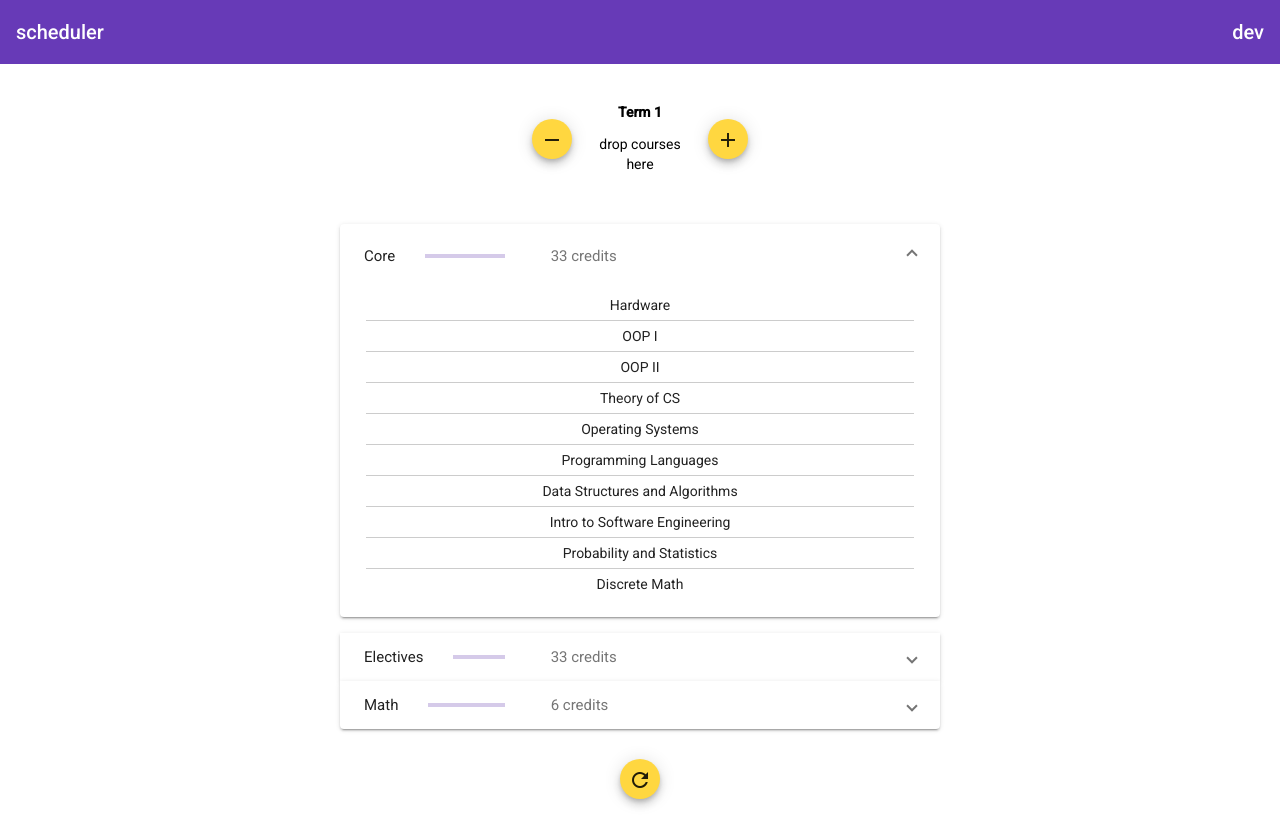
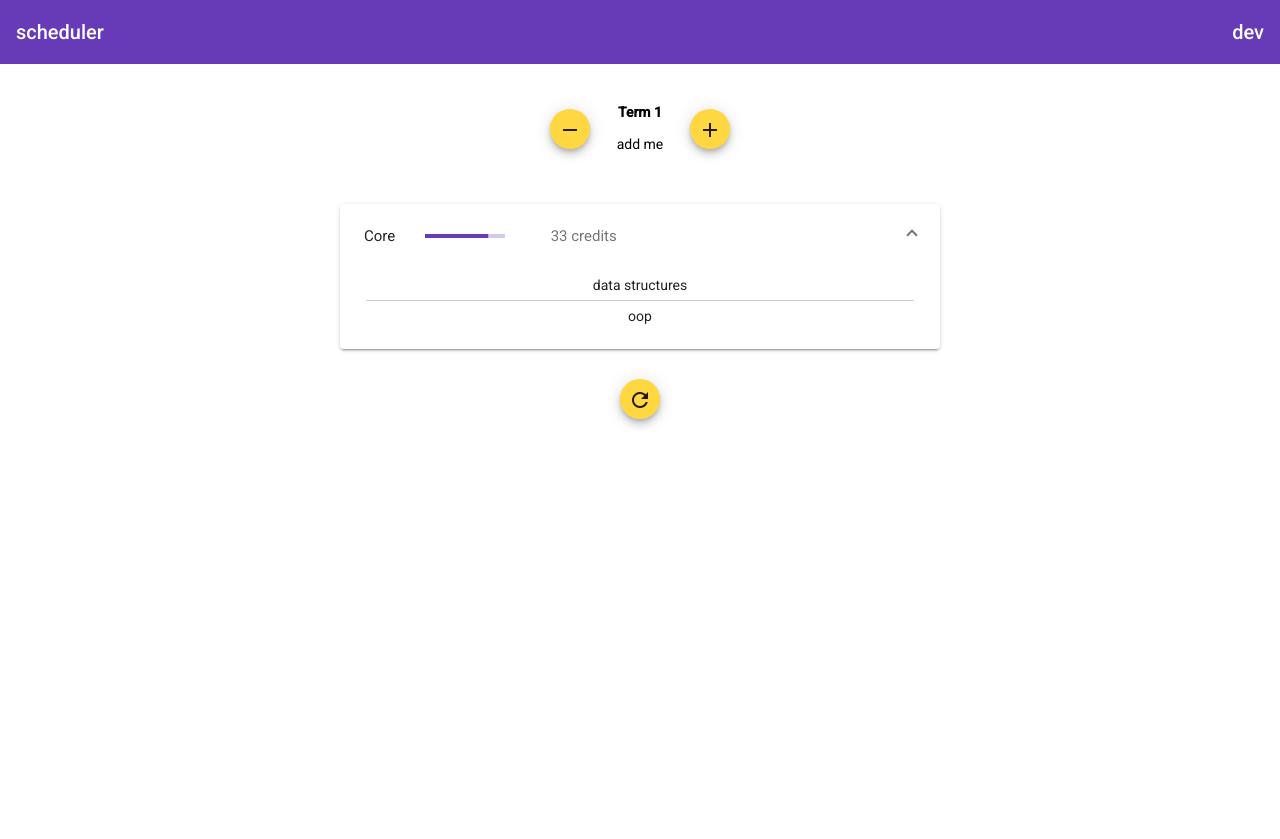
Before and after one commit to chapeI/soe, an Angular app: page / in a window 1280 px wide. After the commit the page ends 800 px from the top, so only its background shows below. Built offline with nearby package versions, Linux system fonts and the light colour scheme.

Commit message:
+Course interface

```diff
--- a/src/app/scheduler/scheduler.component.html
+++ b/src/app/scheduler/scheduler.component.html
@@ -14,7 +14,7 @@
           [cdkDropListData]=term.courses
           class="dragdrop-list"
           (cdkDropListDropped)="drop($event)">
-          <div class="dragdrop-box" *ngFor="let item of term.courses" cdkDrag>{{item}}</div>
+          <div class="dragdrop-box" *ngFor="let item of term.courses" cdkDrag>{{ item.name }}</div>
         </div>
       </div>
     </div>
@@ -44,11 +44,11 @@
         [cdkDropListData]="core"
         class="dragdrop-list"
         (cdkDropListDropped)="drop($event)">
-        <div class="dragdrop-box" *ngFor="let item of core" cdkDrag>{{item}}</div>
+        <div class="dragdrop-box" *ngFor="let item of core" cdkDrag>{{ item.name }}</div>
       </div>
     </mat-expansion-panel>
 
-    <mat-expansion-panel>
+    <!-- <mat-expansion-panel>
       <mat-expansion-panel-header>
         <mat-panel-title>
           Electives
@@ -65,9 +65,9 @@
         (cdkDropListDropped)="drop($event)">
         <div class="dragdrop-box" *ngFor="let item of electives" cdkDrag>{{item}}</div>
       </div>
-    </mat-expansion-panel>
+    </mat-expansion-panel> -->
 
-    <mat-expansion-panel>
+    <!-- <mat-expansion-panel>
       <mat-expansion-panel-header>
         <mat-panel-title>
           Math
@@ -84,7 +84,7 @@
         (cdkDropListDropped)="drop($event)">
         <div class="dragdrop-box" *ngFor="let item of maths" cdkDrag>{{item}}</div>
       </div>
-    </mat-expansion-panel>
+    </mat-expansion-panel> -->
   </mat-accordion>
 </div>
 
--- a/src/app/scheduler/scheduler.component.ts
+++ b/src/app/scheduler/scheduler.component.ts
@@ -1,6 +1,12 @@
 import { CdkDragDrop, transferArrayItem } from '@angular/cdk/drag-drop';
 import { Component, OnInit } from '@angular/core';
 import { LocalService } from '../local.service';
+
+
+export interface Course {
+  name: string
+  color: string
+}
 
 @Component({
   selector: 'app-scheduler',
@@ -9,12 +15,12 @@ import { LocalService } from '../local.service';
 })
 export class SchedulerComponent implements OnInit {
 
-  core: string[] = []
-  electives: string[] = []
-  maths: string[] = []
+  core: Course[] = []
+  // electives: string[] = []
+  // maths: string[] = []
 
   terms = [
-    {'courses': ['drop courses here']},
+    {'courses': [{'name': 'add me', 'color': 'grey'}]},
   ]
 
   constructor(private localService: LocalService) { }
@@ -23,7 +29,7 @@ export class SchedulerComponent implements OnInit {
 
   addTerm() {
     this.terms.push(
-      {'courses': ['']},
+      {'courses': [{'name': 'add me', 'color': 'grey'}]},
     )
     this.saveUsersTerms()
    }
@@ -61,7 +67,7 @@ export class SchedulerComponent implements OnInit {
     return (this.localService.get('terms') == null)
   }
 
-  drop(event: CdkDragDrop<string[]>) {
+  drop(event: CdkDragDrop<Course[]>) {
     transferArrayItem(event.previousContainer.data,
                       event.container.data,
                       event.previousIndex,
@@ -72,11 +78,11 @@ export class SchedulerComponent implements OnInit {
   persist() {
     this.saveUsersTerms()
     this.save('core', this.core)
-    this.save('electives', this.electives)
-    this.save('maths', this.maths)
+    // this.save('electives', this.electives)
+    // this.save('maths', this.maths)
   }
 
-  save(name: string, list: string[]) {
+  save(name: string, list: Course[]) {
     let stringifyd = JSON.stringify(list)
     this.localService.save(name, stringifyd)
   }
@@ -92,30 +98,22 @@ export class SchedulerComponent implements OnInit {
 
   setDefaultRequirements() {
     this.core = [
-      'Hardware',
-      'OOP I',
-      'OOP II',
-      'Theory of CS',
-      'Operating Systems',
-      'Programming Languages',
-      'Data Structures and Algorithms',
-      'Intro to Software Engineering',
-      'Probability and Statistics',
-      'Discrete Math',
+      {'name': 'data structures',  'color': 'red'},
+      {'name': 'oop',  'color': 'red'}
     ];
 
-    this.electives = [
-      'Web Programming',
-      'Information Systems Security',
-      'Formal Methods for Software Engineering',
-      'Software Processes and Practices',
-      'Software Architecture and Design',
-    ]
+    // this.electives = [
+    //   'Web Programming',
+    //   'Information Systems Security',
+    //   'Formal Methods for Software Engineering',
+    //   'Software Processes and Practices',
+    //   'Software Architecture and Design',
+    // ]
 
-    this.maths = [
-      'Numerical Methods',
-      'Differentials'
-    ]
+    // this.maths = [
+    //   'Numerical Methods',
+    //   'Differentials'
+    // ]
   }
 
   resetCalendar() {
@@ -146,12 +144,12 @@ export class SchedulerComponent implements OnInit {
 
   loadElectives(){
     let parsed = JSON.parse(this.localService.get('electives'))
-    this.electives = parsed
+    // this.electives = parsed
   }
 
   loadMaths() {
     let parsed = JSON.parse(this.localService.get('maths'))
-    this.maths = parsed
+    // this.maths = parsed
   }
 
   // SAVED DATA
```
